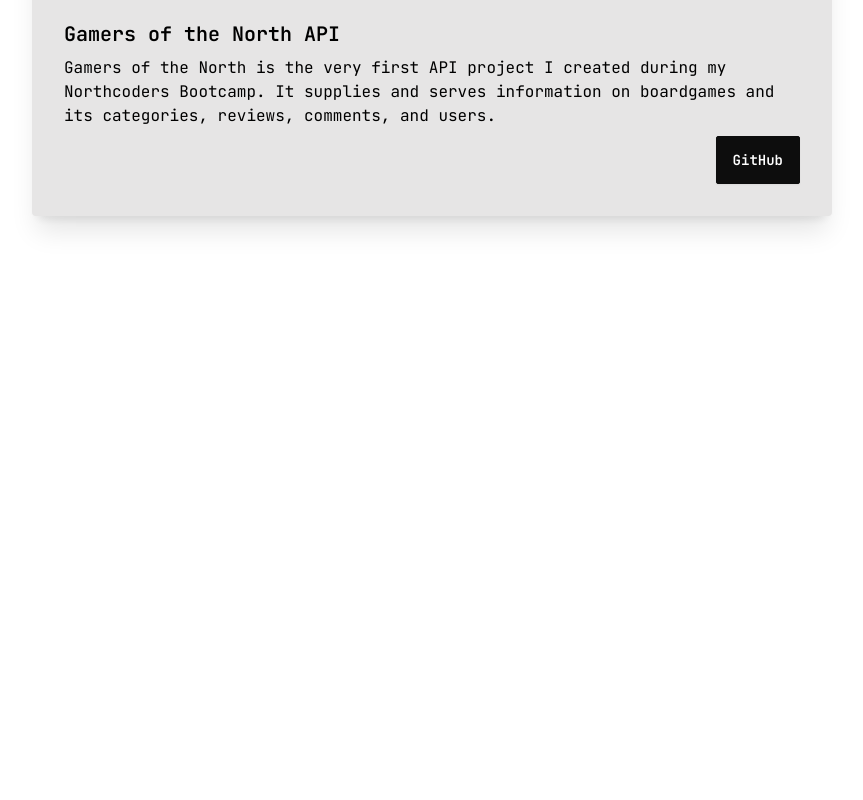
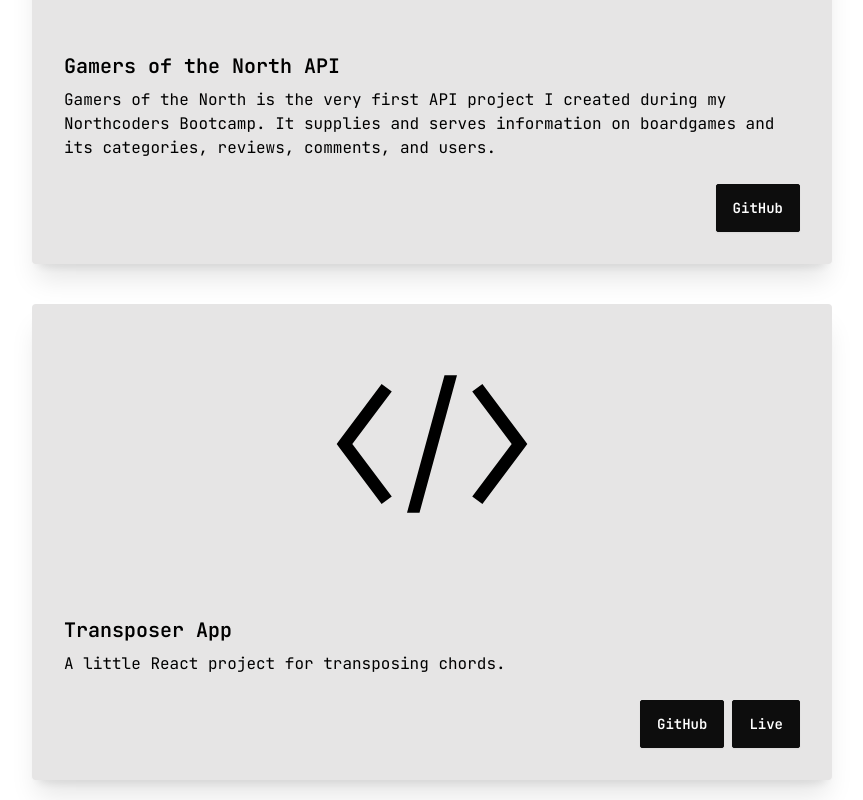
Before and after one commit to karlaferry/karlamaye-dev, a Next.js app: page /portfolio in a window 1280 px wide. Shown: the part 1720-2520 px from the top of the page, without its empty margins (208-1071 px from the left). Before the commit the page ends 1976 px from the top, so only its background shows below. Built offline with nearby package versions, Linux system fonts and the light colour scheme.

Commit message:
finalise portfolio cards

```diff
--- a/app/components/about.tsx
+++ b/app/components/about.tsx
@@ -32,9 +32,8 @@ export default function About() {
             className="link link-hover"
             href="https://medium.com/@karlacodes/list/coding-bootcamp-series-d15a0ff713c5"
           >
-            You can read through my journey here
+            You can read through my weekly blog here.
           </a>
-          , where I blogged my experience weekly.
         </p>
       </div>
     </div>
--- a/app/portfolio/card.tsx
+++ b/app/portfolio/card.tsx
@@ -41,11 +41,15 @@ export default function Card({
       <div className="card-body">
         <h2 className="card-title">{name}</h2>
         <p>{description}</p>
-        <div className="card-actions justify-end">
+        <div className="card-actions justify-end pt-4">
           <a href={github} target="_blank">
-            <button className="btn btn-primary">GitHub</button>
+            <button className="btn btn-primary hover:btn-accent">GitHub</button>
           </a>
-          {livePreview && <button className="btn btn-primary">Live</button>}
+          {livePreview && (
+            <a href={livePreview} target="_blank">
+              <button className="btn btn-primary hover:btn-accent">Live</button>
+            </a>
+          )}
         </div>
       </div>
     </div>
--- a/app/portfolio/portfolioItems.tsx
+++ b/app/portfolio/portfolioItems.tsx
@@ -31,4 +31,23 @@ export const portfolioItems = [
     github: "https://github.com/karlaferry/Gamers-of-the-North-API",
     livePreview: null,
   },
+  {
+    id: 4,
+    name: "Transposer App",
+    description: "A little React project for transposing chords.",
+    isVideo: false,
+    media: null,
+    github: "https://github.com/karlaferry/transposer-app",
+    livePreview: "https://transposer-app.netlify.app/",
+  },
+  {
+    id: 5,
+    name: "Business Card Generator",
+    description: "An HTML/CSS project showcasing form validation.",
+    isVideo: true,
+    media: "https://www.youtube.com/embed/dy6kzjlDnvA?si=bdXiuN9YDIwGILpC",
+    github:
+      "https://github.com/karlaferry/fe-form-validation/tree/main/generated",
+    livePreview: null,
+  },
 ];
```
